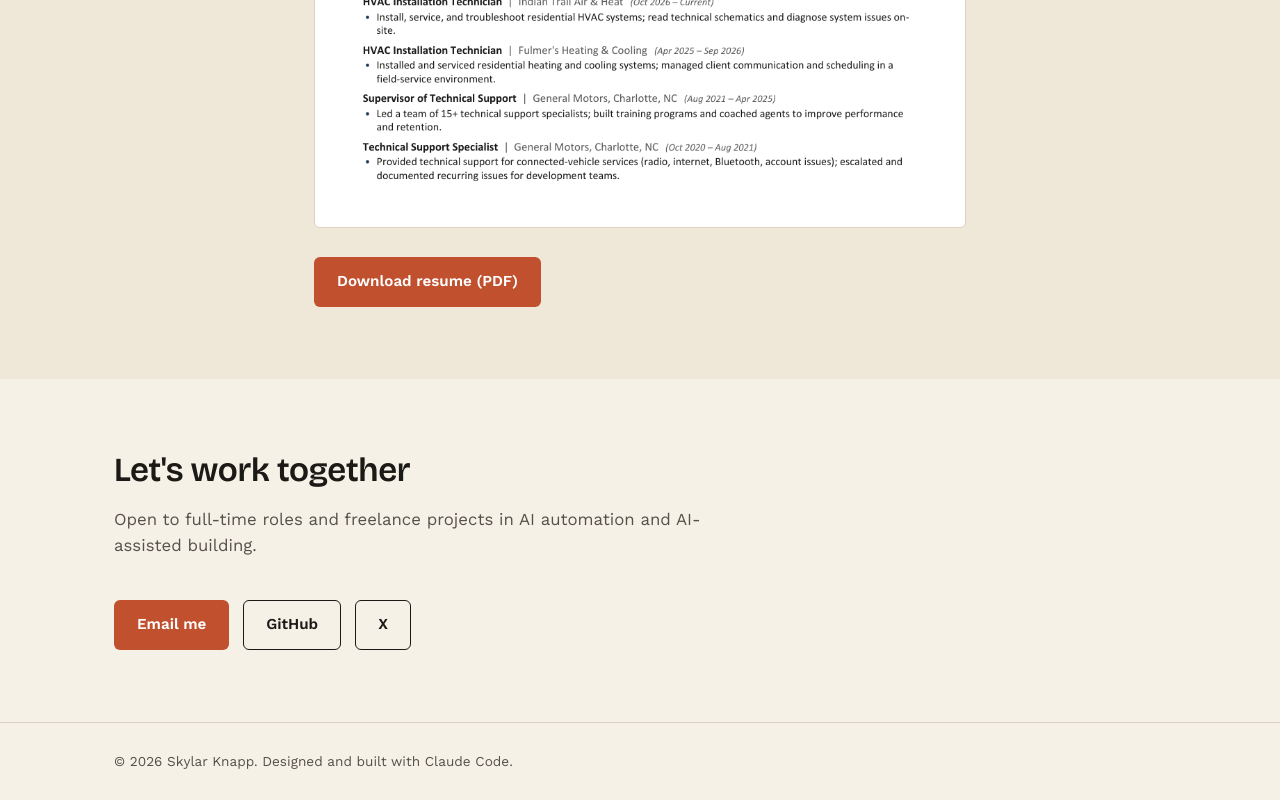
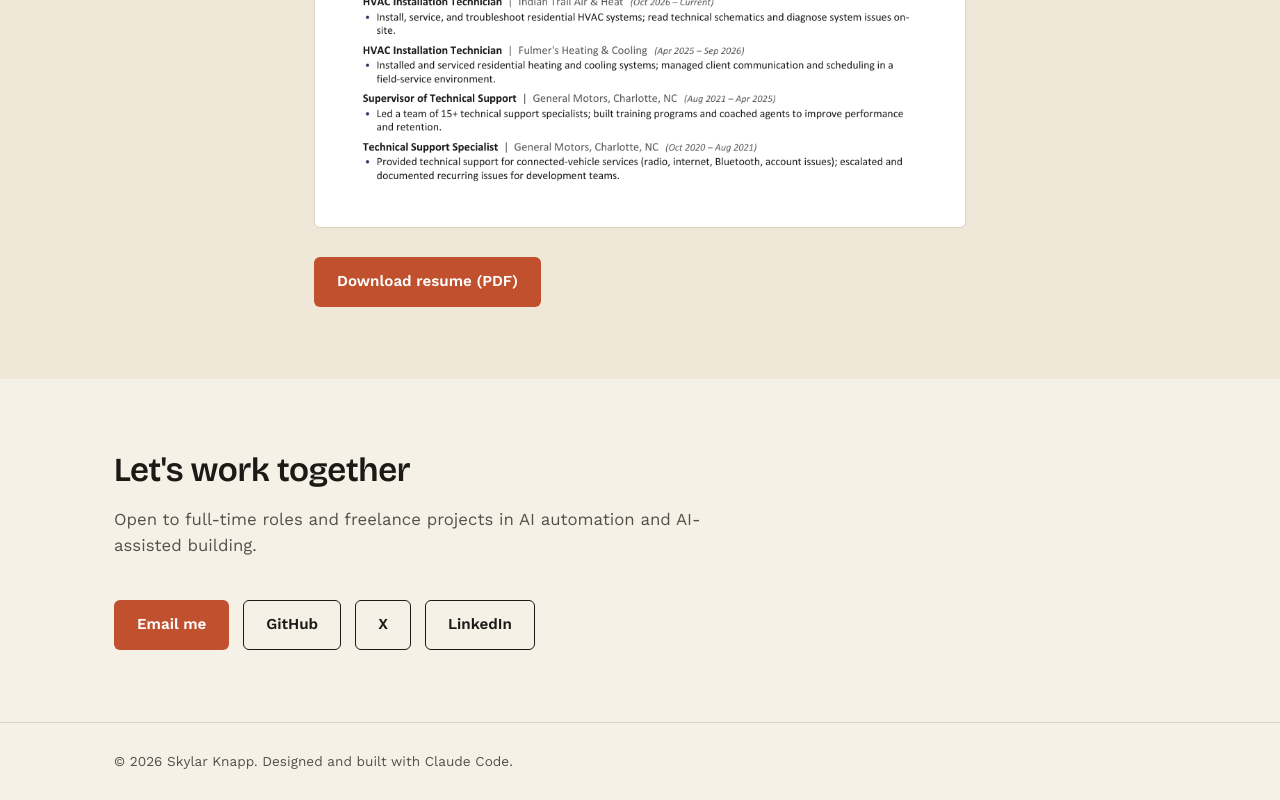
Before and after one commit to sknapp1991/sknapp1991.github.io, a plain HTML site: page index.html in a window 1280 px wide. Shown: the part 3472-4272 px from the top of the page. Drawn offline with nearby package versions, Linux system fonts and the light colour scheme.

Commit message:
Add LinkedIn link
Co-Authored-By: Claude Opus 5.5 <noreply@anthropic.com>

```diff
--- a/index.html
+++ b/index.html
@@ -169,7 +169,7 @@
         <a href="mailto:skylar@skylarknapp.com" class="btn btn-primary">Email me</a>
         <a href="https://github.com/sknapp1991" class="btn btn-ghost" id="github-link">GitHub</a>
         <a href="https://x.com/SkylarBuilds" class="btn btn-ghost">X</a>
-        <!-- Add once updated: <a href="https://www.linkedin.com/in/skylarknapp" class="btn btn-ghost">LinkedIn</a> -->
+        <a href="https://www.linkedin.com/in/skylarknapp" class="btn btn-ghost">LinkedIn</a>
       </div>
     </div>
   </section>
```
